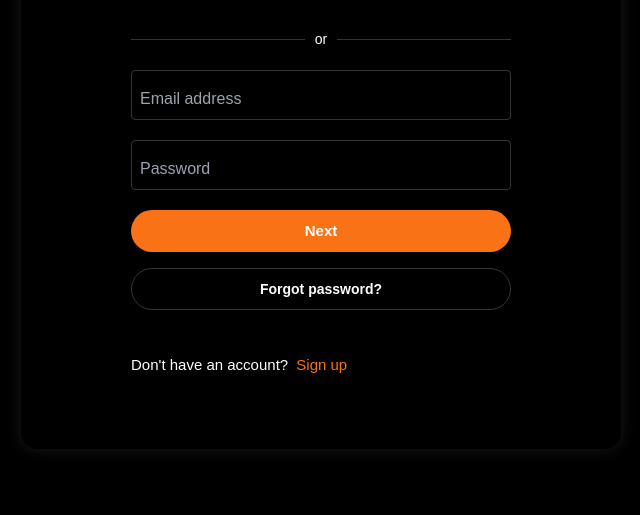
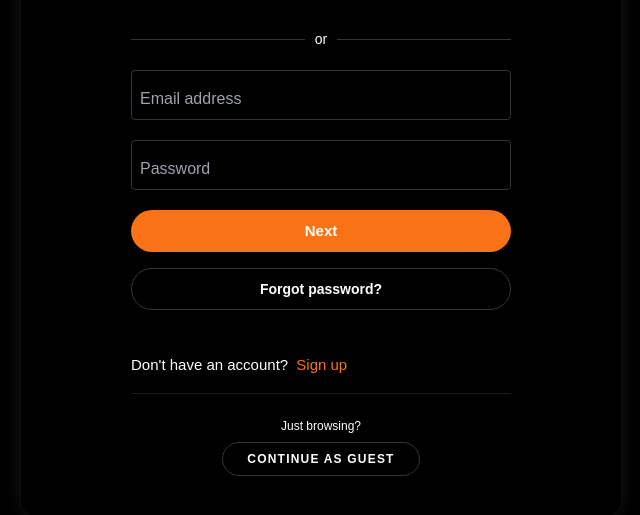
Before and after one commit to Morolek/FixitBw, a plain HTML site: page auth.html in a window 1280 px wide. Shown: the part 337-852 px from the top of the page, without its empty margins (319-959 px from the left). Before the commit the page ends 806 px from the top, so only its background shows below. Drawn offline with nearby package versions, Linux system fonts and the light colour scheme; a web font is replaced by a local one.

Commit message:
Update auth.html

```diff
--- a/auth.html
+++ b/auth.html
@@ -191,6 +191,7 @@
 
         <!-- Header -->
         <div class="flex justify-between items-center mb-8 relative">
+            <!-- Close Button (Also serves as Guest Exit) -->
             <a href="index.html" class="p-2 rounded-full hover:bg-zinc-800/10 transition-colors text-theme-main">
                 <iconify-icon icon="lucide:x" width="20"></iconify-icon>
             </a>
@@ -251,20 +252,29 @@
             </form>
 
             <!-- Footer Toggle -->
-            <div class="mt-8 text-[15px] text-theme-muted mb-8">
+            <div class="mt-8 text-[15px] text-theme-muted mb-4">
                 <span id="footer-text">Don't have an account?</span>
                 <button id="toggle-mode-btn" class="text-accent hover:underline ml-1 font-medium">Sign up</button>
+            </div>
+
+            <!-- NEW: GUEST OPTION -->
+            <div class="pt-6 border-t border-white/10 text-center">
+                <p class="text-xs text-theme-muted mb-2">Just browsing?</p>
+                <a href="index.html" class="inline-block text-xs font-bold uppercase tracking-widest text-theme-main hover:text-accent transition-colors border border-white/20 hover:border-accent px-6 py-2 rounded-full">
+                    Continue as Guest
+                </a>
             </div>
         </div>
 
     </div>
 
-    <!-- Firebase Logic with Merged Config -->
+    <!-- Firebase Logic -->
     <script type="module">
+        // Import Functions directly from CDN
         import { initializeApp } from "https://www.gstatic.com/firebasejs/10.7.1/firebase-app.js";
         import { getAuth, GoogleAuthProvider, OAuthProvider, signInWithPopup, signInWithEmailAndPassword, createUserWithEmailAndPassword, updateProfile } from "https://www.gstatic.com/firebasejs/10.7.1/firebase-auth.js";
 
-        // --- FIREBASE CONFIGURATION (MERGED) ---
+        // --- FIREBASE CONFIG (Embedded for reliability) ---
         const firebaseConfig = {
           apiKey: "AIzaSyAyeDDy3YgnyQvG5Mhlte5ht4oASd_iu0I",
           authDomain: "fixitbw-67922.firebaseapp.com",
@@ -274,8 +284,6 @@
           appId: "1:598663812042:web:14cf2992ea1fc948467533",
           measurementId: "G-QPQF3N4XQ7"
         };
-
-        // Initialize Firebase
         const app = initializeApp(firebaseConfig);
         const auth = getAuth(app);
 
@@ -284,7 +292,7 @@
 
         let currentMode = 'signin';
 
-        // UI Elements
+        // Cache DOM elements
         const nameContainer = document.getElementById('name-container');
         const heading = document.getElementById('auth-heading');
         const submitText = document.getElementById('submit-text');
@@ -319,7 +327,7 @@
 
         // --- SUCCESS HANDLER ---
         function handleAuthSuccess(user) {
-            // Store session locally
+            // Store session
             localStorage.setItem('isLoggedIn', 'true');
             localStorage.setItem('userEmail', user.email);
 
```
